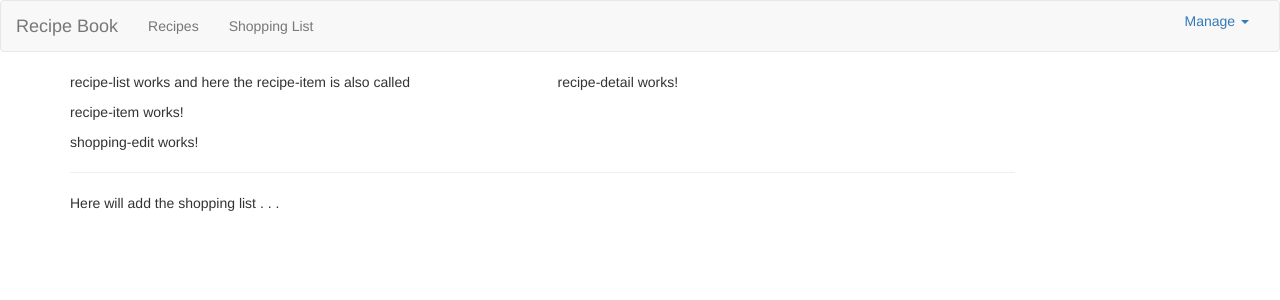
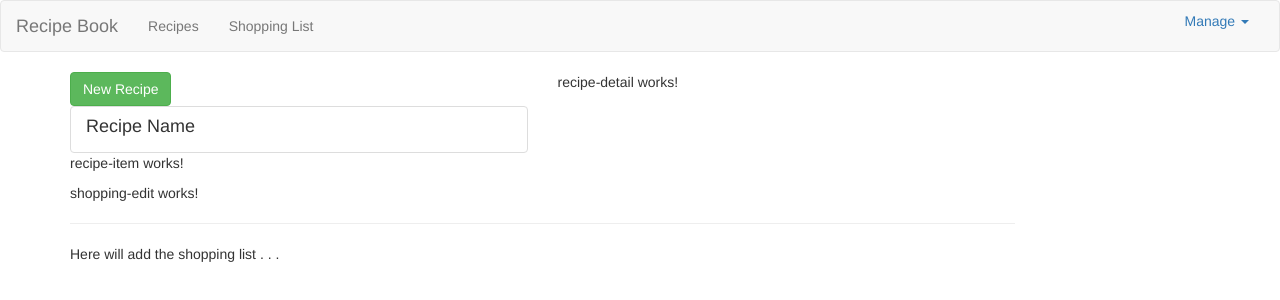
Before and after one commit to surya186/iNGApp, an Angular app: page / in a window 1280 px wide. Shown: the top 300 px of the page. Built offline with nearby package versions, Linux system fonts and the light colour scheme.

Commit message:
Added recipe Model and used it in the recipelist (hardcoded)

```diff
--- a/src/app/recipes/recipe-list/recipe-list.component.html
+++ b/src/app/recipes/recipe-list/recipe-list.component.html
@@ -1,2 +1,19 @@
-<p>recipe-list works and here the recipe-item is also called</p>
+<div class="row">
+    <div class="col-xs-12">
+        <button class="btn btn-success">New Recipe</button>
+    </div>
+</div>
+<div class="row">
+    <div class="col-xs-12">
+        <a href="#" class="list-group-item clearfix">
+            <div class="pull-left">
+                <h4 class="list-group-item-heading">Recipe Name</h4>
+                <p class="list-group-item-text"></p>
+            </div>
+            <span class="pull-right">
+                <img src="" alt="" class="img-responsive" style="max-height: 50px;">
+            </span>
+        </a>
+    </div>
+</div>
 <app-recipe-item></app-recipe-item>
--- a/src/app/recipes/recipe-list/recipe-list.component.ts
+++ b/src/app/recipes/recipe-list/recipe-list.component.ts
@@ -1,4 +1,5 @@
 import { Component, OnInit } from '@angular/core';
+import { Recipe } from '../recipe.model';
 
 @Component({
   selector: 'app-recipe-list',
@@ -7,6 +8,10 @@
 })
 export class RecipeListComponent implements OnInit {
 
+  recipes: Recipe[] =[
+    new Recipe('Test Recipe', 'Test Recipe description', '../sampleImages/sampleRecipeImage.jpg')
+  ];
+
   constructor() { }
 
   ngOnInit() {
--- /dev/null
+++ b/src/app/recipes/recipe.model.ts
@@ -0,0 +1,12 @@
+export class Recipe {
+    public name: string;
+    public description: string;
+    public imagePath: string;
+
+    constructor(nam: string, desc: string, imgPath: string) {
+        this.name = nam;
+        this.description = desc;
+        this.imagePath = imgPath;
+
+    }
+}
```
Also changed, not shown: src/app/recipes/sampleImages/sampleRecipeImage.jpg (added).
